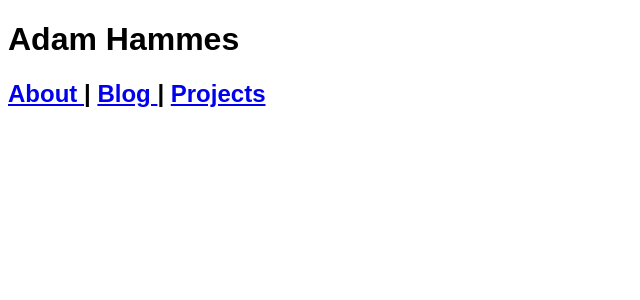
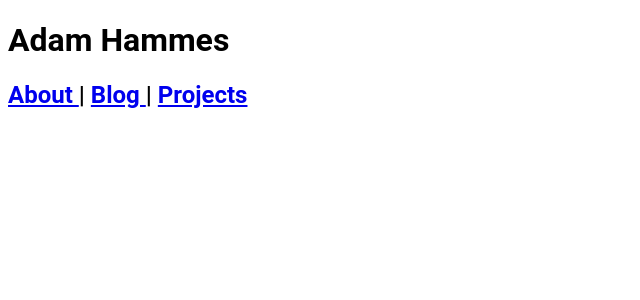
Before and after one commit to adamhammes/old-site, a Jekyll site: the page built from index.html, in a window 1280 px wide. Shown: the top 300 px of the page, without its empty margins (0-640 px from the left). Built offline with Jekyll 4.4.1, drawn with Linux system fonts in a browser that asks for light colours.

Commit message:
Switch website font to Roboto

```diff
--- a/assets/css/main.css
+++ b/assets/css/main.css
@@ -1,5 +1,5 @@
 body {
-    font-family: Arial;
+    font-family: Roboto;
 }
 
 .entry {
```
